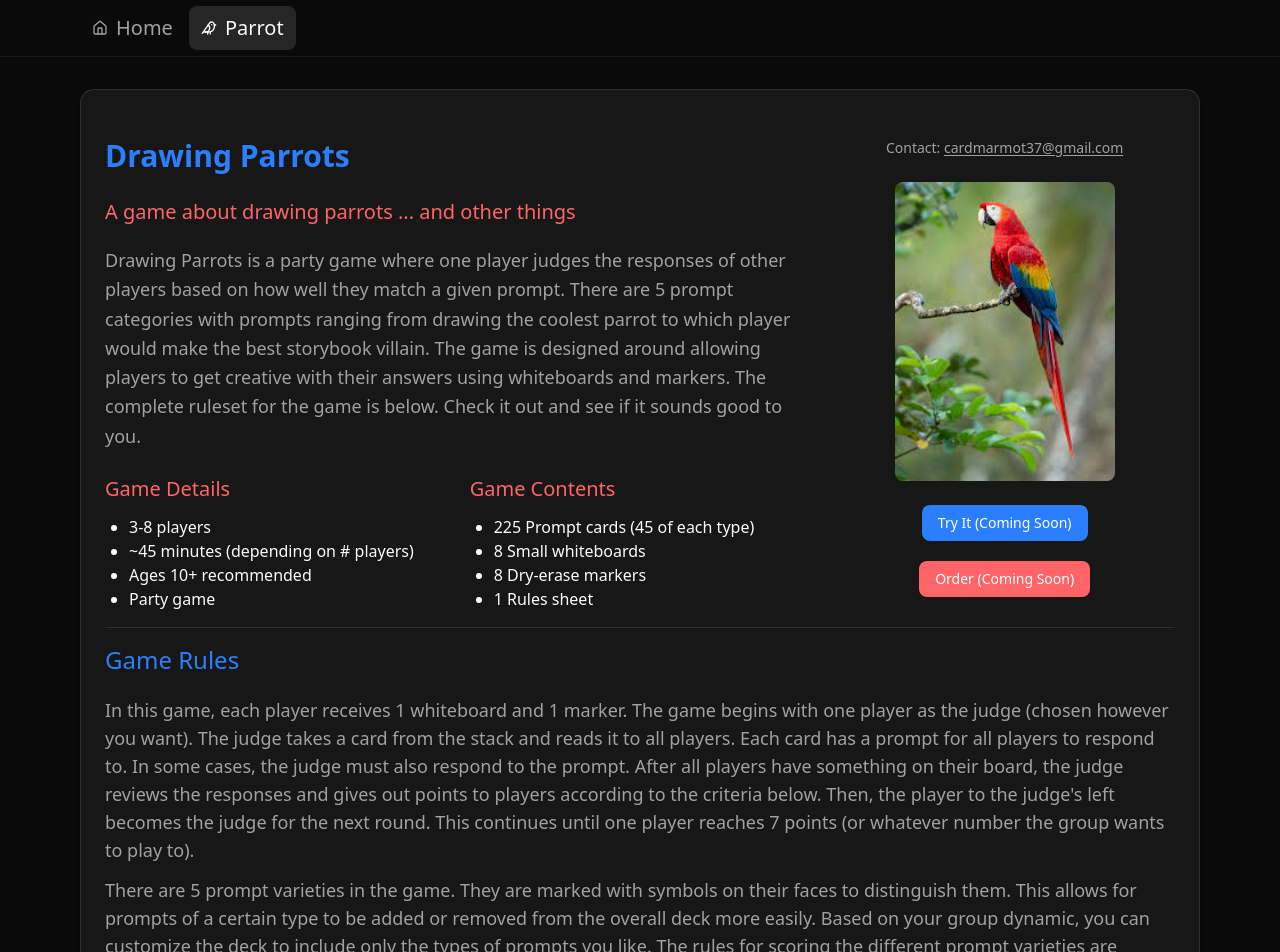
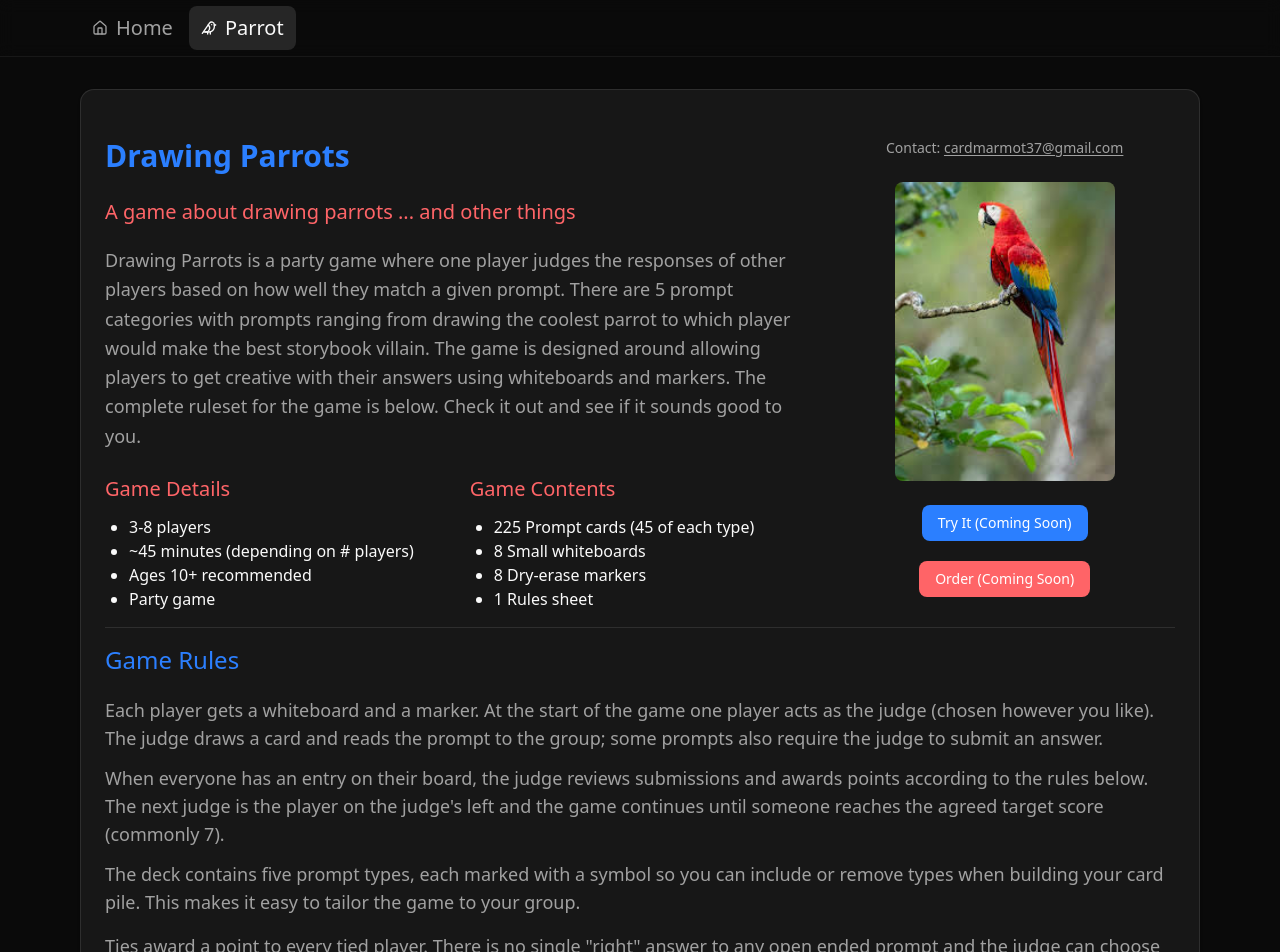
Before and after one commit to WRauch/personalsite, a Next.js app: page /parrot in a window 1280 px wide. Shown: the top 952 px of the page. Built offline with nearby package versions, Linux system fonts and the light colour scheme.

Commit message:
formatting

```diff
--- a/parrot/parrot.js
+++ b/parrot/parrot.js
@@ -114,21 +114,23 @@ function Parrot() {
                 <h1 className="text-2xl font-medium mb-5 text-blue-500">Game Rules</h1>
 
                 <p className="mb-3">
-                  In this game, each player receives 1 whiteboard and 1 marker. The game begins with one player as the judge
-                  (chosen however you want). The judge takes a card from the stack and reads it to all players. Each card has a
-                  prompt for all players to respond to. In some cases, the judge must also respond to the prompt. After all
-                  players have something on their board, the judge reviews the responses and gives out points to players
-                  according to the criteria below. Then, the player to the judge's left becomes the judge for the next round.
-                  This continues until one player reaches 7 points (or whatever number the group wants to play to).
+                  Each player gets a whiteboard and a marker. At the start of the game one player acts as the judge (chosen however you like).
+                  The judge draws a card and reads the prompt to the group; some prompts also require the judge to submit an answer.
+                </p>
+
+                <p className="mb-3">
+                  When everyone has an entry on their board, the judge reviews submissions and awards points according to the rules below.
+                  The next judge is the player on the judge's left and the game continues until someone reaches the agreed target score (commonly 7).
                 </p>
 
                 <p className="mb-4">
-                  There are 5 prompt varieties in the game. They are marked with symbols on their faces to distinguish them.
-                  This allows for prompts of a certain type to be added or removed from the overall deck more easily.
-                  Based on your group dynamic, you can customize the deck to include only the types of prompts you like. The
-                   rules for scoring the different prompt varieties are below. In the event of a tie, all tied players receive
-                   a point. Most prompts are intentionally ambiguous. There is no right way to interpret these, and the final
-                   points decision is made by the judge.
+                  The deck contains five prompt types, each marked with a symbol so you can include or remove types when building your card pile.
+                  This makes it easy to tailor the game to your group.
+                </p>
+
+                <p className="mb-4">
+                  Ties award a point to every tied player.  There is no single "right" answer to any open ended prompt
+                  and the judge can choose to interpret these prompts any way they like. Scoring details for each prompt type are listed below.
                 </p>
 
                 <div className="space-y-5">
```
